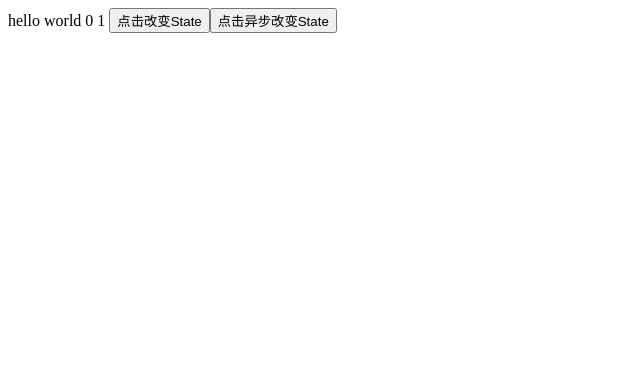
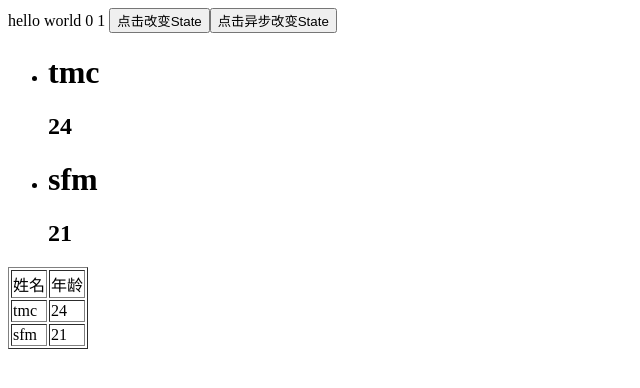
Before and after one commit to tangmengcheng/webpack_vue, a Vue app: page / in a window 1280 px wide. Shown: the top 388 px of the page, without its empty margins (0-640 px from the left). Built offline with nearby package versions, Linux system fonts and the light colour scheme.

Commit message:
add mapState

```diff
--- a/src/App.vue
+++ b/src/App.vue
@@ -5,11 +5,46 @@
     {{this.$store.getters.count}}
     <button @click='change'>点击改变State</button>
     <button @click='asyncChange'>点击异步改变State</button>
+    <ul>
+      <li v-for="(item, index) in arr" :key='index'>
+        <h1>{{item.name}}</h1>
+        <h2>{{item.age}}</h2>
+      </li>
+    </ul>
+    <table border>
+      <tr>
+        <td>姓名</td>
+        <td>年龄</td>
+      </tr>
+      <tr v-for="(item, index) in arr" :key="index">
+        <td>{{item.name}}</td>
+        <td>{{item.age}}</td>
+      </tr>
+    </table>
   </div>
 </template>
 
 <script>
+import {mapState} from 'vuex'
 export default {
+  created () {
+    // console.log(this.list)
+  },
+  computed: {
+    // 1.如果获取的数据和state名称相同可以直接使用数组的方式
+    // ...mapState([
+    //   'list'
+    // ])
+    // 2. 如果获取的数据不想和state中的名称相同的话就用对象的形式
+    ...mapState({
+      arr: 'list'
+    })
+  },
+  // 3. 第三种方式使用mapState
+  // computed:mapState({
+  //   // arr: state => state.list
+  //   arr: 'list'
+  // }),
   methods: {
     change () {
       this.$store.commit('ADD_COUNT', 10)
--- a/src/store/state.js
+++ b/src/store/state.js
@@ -1,5 +1,9 @@
 const state = {
-  count: 0
+  count: 0,
+  list: [
+    { id: 1, name: 'tmc', age: 24 },
+    { id: 2, name: 'sfm', age: 21 }
+  ]
 }
 
 export default state
```
